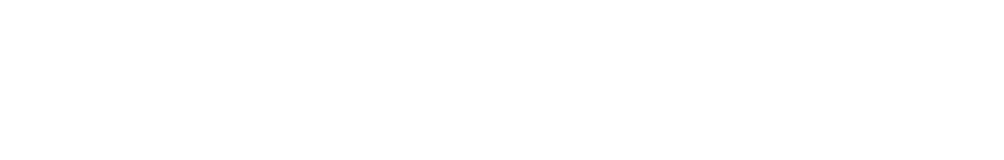
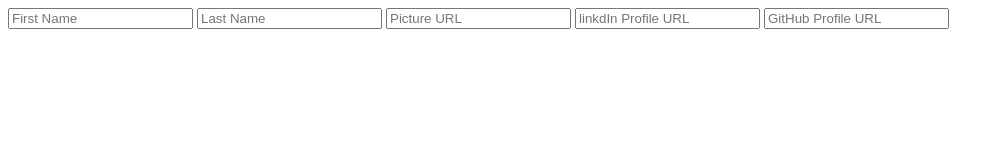
Before and after one commit to Xanture/cf-year-book, a plain HTML site: page studentForm.html in a window 1280 px wide. Shown: the whole page, without its empty margins (0-1004 px from the left). Drawn offline with Linux system fonts and the light colour scheme.

Commit message:
Added form to HTML

```diff
--- a/studentForm.html
+++ b/studentForm.html
@@ -4,6 +4,11 @@
     <title>Submit a Pic!</title>
   </head>
   <body>
+    <input name="First Name" type="text" placeholder="First Name"/>
+    <input name="Last Name" type="text" placeholder="Last Name"/>
+    <input name="Student Picture" type="text" placeholder="Picture URL">
+    <input name="linkdIn" type="text" placeholder="linkdIn Profile URL">
+    <input name="GitHub" type="text" placeholder="GitHub Profile URL">
     <div id="test"><div>
   <script src="app.js"></script>
   </body>
```
